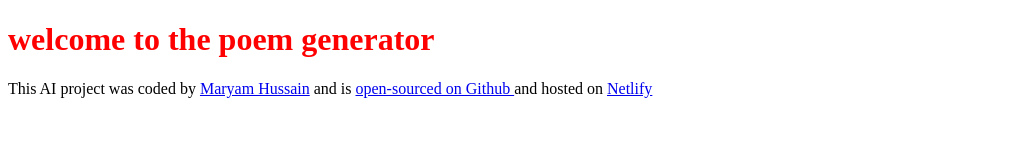
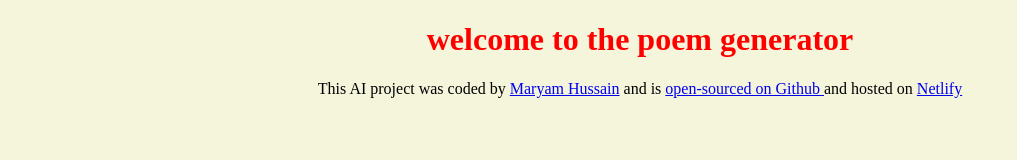
Before and after one commit to Maryam-coding/poem-generator, a plain HTML site: page index.html in a window 1280 px wide. Shown: the whole page, without its empty margins (0-1017 px from the left). Drawn offline with Linux system fonts and the light colour scheme.

```diff
--- a/src/style.css
+++ b/src/style.css
@@ -1,3 +1,7 @@
 h1{
     color: red;
 }
+body{
+    background-color: beige;
+    text-align: center;
+}
```
Also changed, not shown: index.html (+3 -6 lines).
